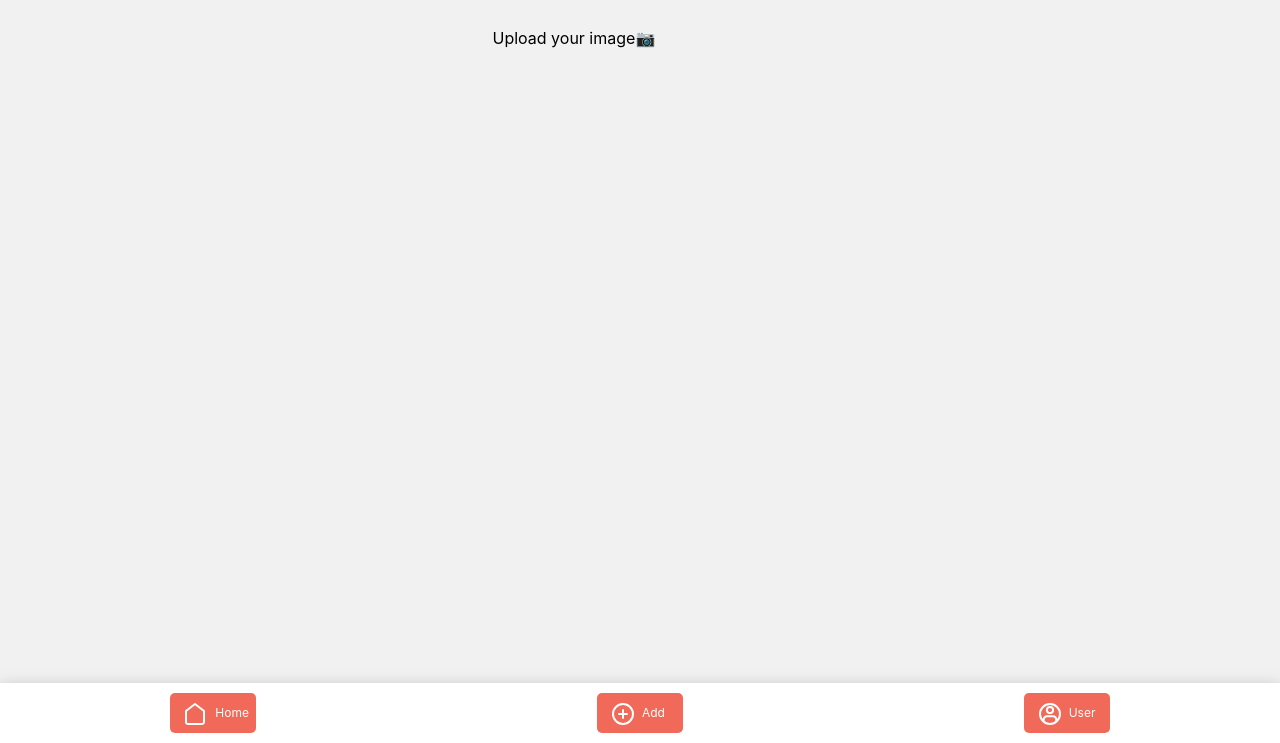
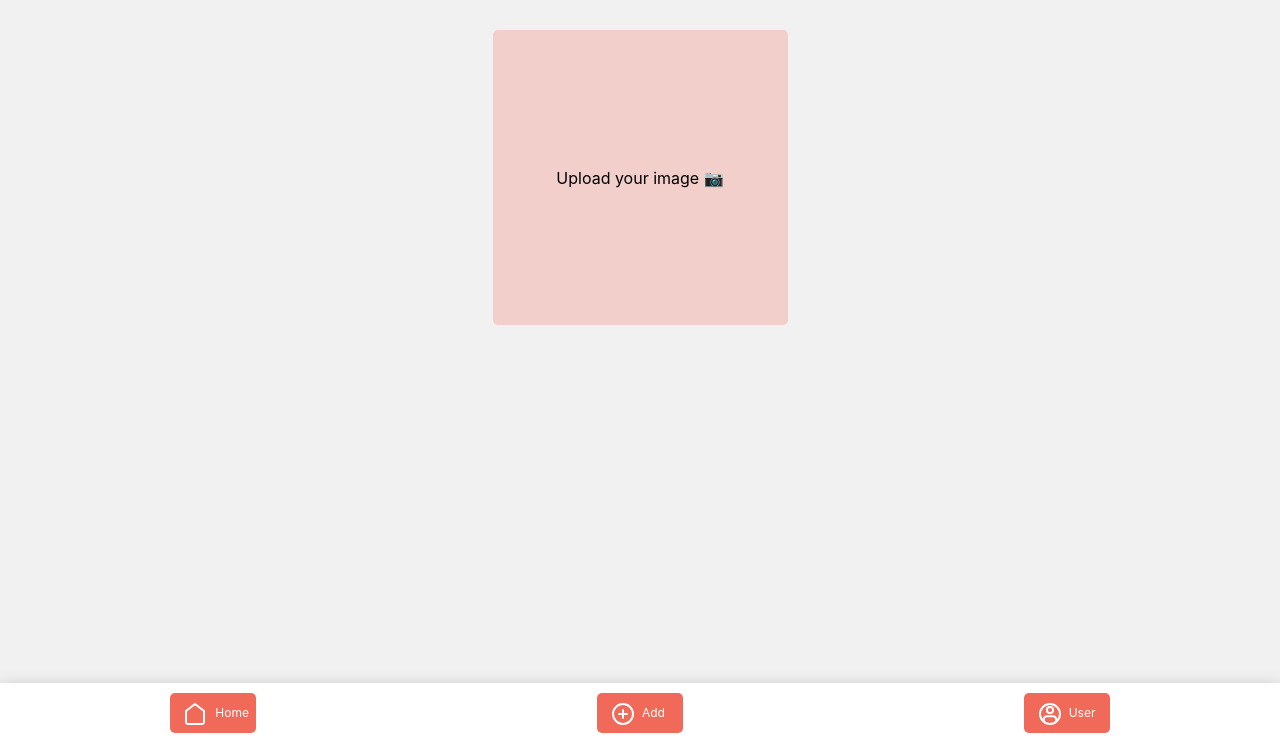
Before and after one commit to nicolasvdsp/IMDstagram, a PHP site: page /add.php in a window 1280 px wide. Shown: the part 57-800 px from the top of the page. Run offline with PHP 8.4, Linux system fonts and the light colour scheme.

Commit message:
styles add-post page

```diff
--- a/add.php
+++ b/add.php
@@ -15,7 +15,7 @@
         </div>
 
         <section class="posts">
-            <div class="post__image">Upload your image📷</div>
+            <a class="post__addImage" href="#">Upload your image 📷</a>
 
         </section>
 
--- a/css/style.css
+++ b/css/style.css
@@ -1,5 +1,7 @@
 :root {
     --dinkRed: #f16958;
+    --dinkRed_25: #f16a5840;
+    --dinkRed_50: #f16a5880;
     --hoverRed: #c74332;
 }
 
@@ -54,7 +56,7 @@ body {
     border-radius: 50px;
 }
 
-.post__image {
+.post__image, .post__addImage {
     width: 295px;
     border-radius: 5px;
 }
@@ -78,7 +80,24 @@ body {
     margin-right: 5px;
 }
 
-/* ----- END OF POST */
+/* ----- END OF POST ----- */
+
+
+/* ----- NEW POSTS ------*/
+.post__addImage {
+    background-color: var(--dinkRed_25);
+    height: 295px;
+    display: flex;
+    justify-content: center;
+    align-items: center;
+    transition: 0.1s ease-in-out;
+}
+
+.post__addImage:hover {
+    background-color: var(--dinkRed_50);
+}
+
+/* ----- END OF NEW POSTS -----*/
 
 
 /* ----- NAVBAR ----- */
```
